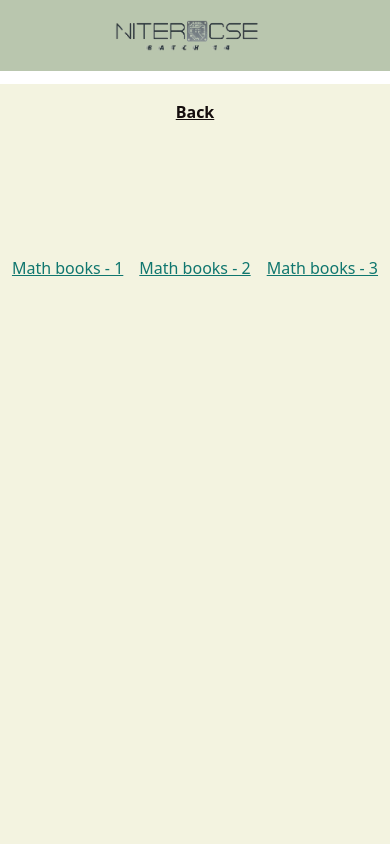
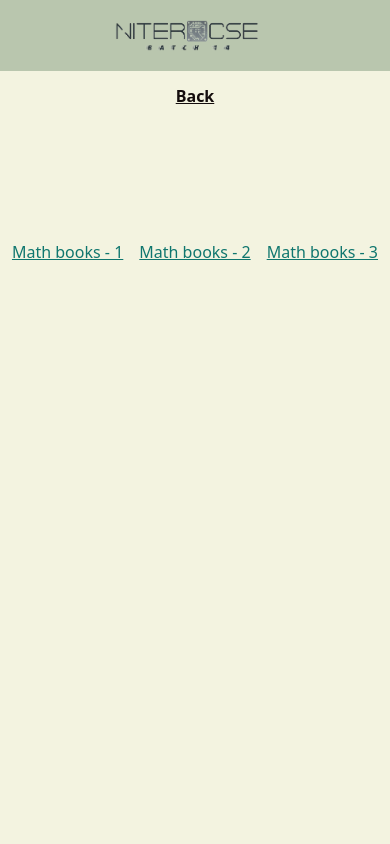
Before and after one commit to MoinulIslamNabin/Niter_Personal_project_1, a React (Vite) app: page /books in a window 390 px wide. Shown: the top 844 px of the page. Built offline with nearby package versions, Linux system fonts and the light colour scheme.

Commit message:
respinsive margine fixed

```diff
--- a/src/Components/Home/Docs/Books/Books.jsx
+++ b/src/Components/Home/Docs/Books/Books.jsx
@@ -11,7 +11,7 @@ const Books = () => {
         <title>Books</title>
       </Helmet>
       <div className="h-screen">
-        <div className="mt-[5.25rem]">
+        <div className="mt-[4.25rem] md:mt-[5.25rem]">
           <div className=" pt-4 flex gap-4 justify-center items-center">
             <button
               onClick={() => {
--- a/src/Components/Home/Home.jsx
+++ b/src/Components/Home/Home.jsx
@@ -8,7 +8,7 @@ const Home = () => {
 
   return (
     <>
-      <div className="mt-[5.25rem]">
+      <div className="mt-[4.25rem] md:mt-[5.25rem]">
         <div
           role="tablist"
           className=" pt-4 flex gap-4 justify-center items-center"
```
